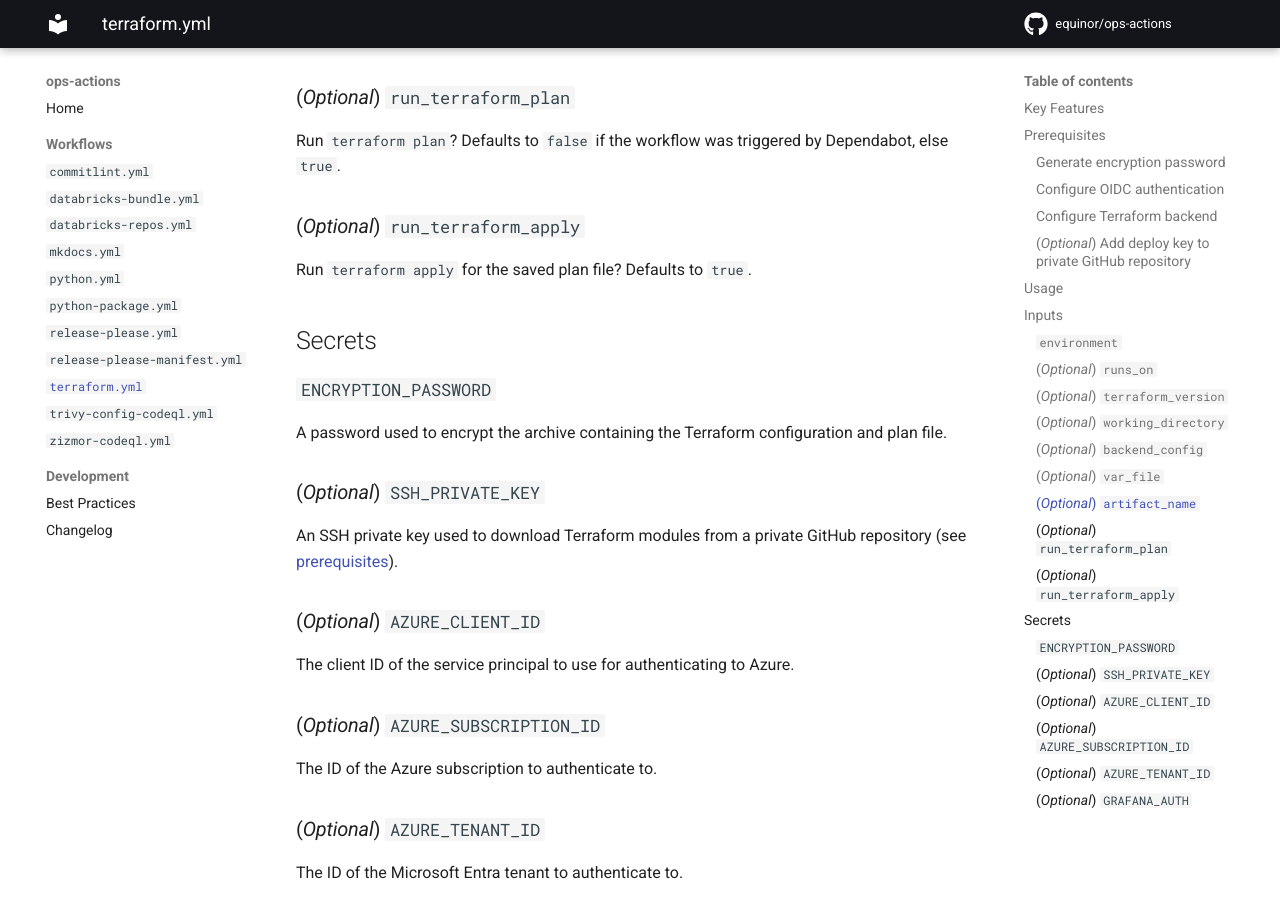
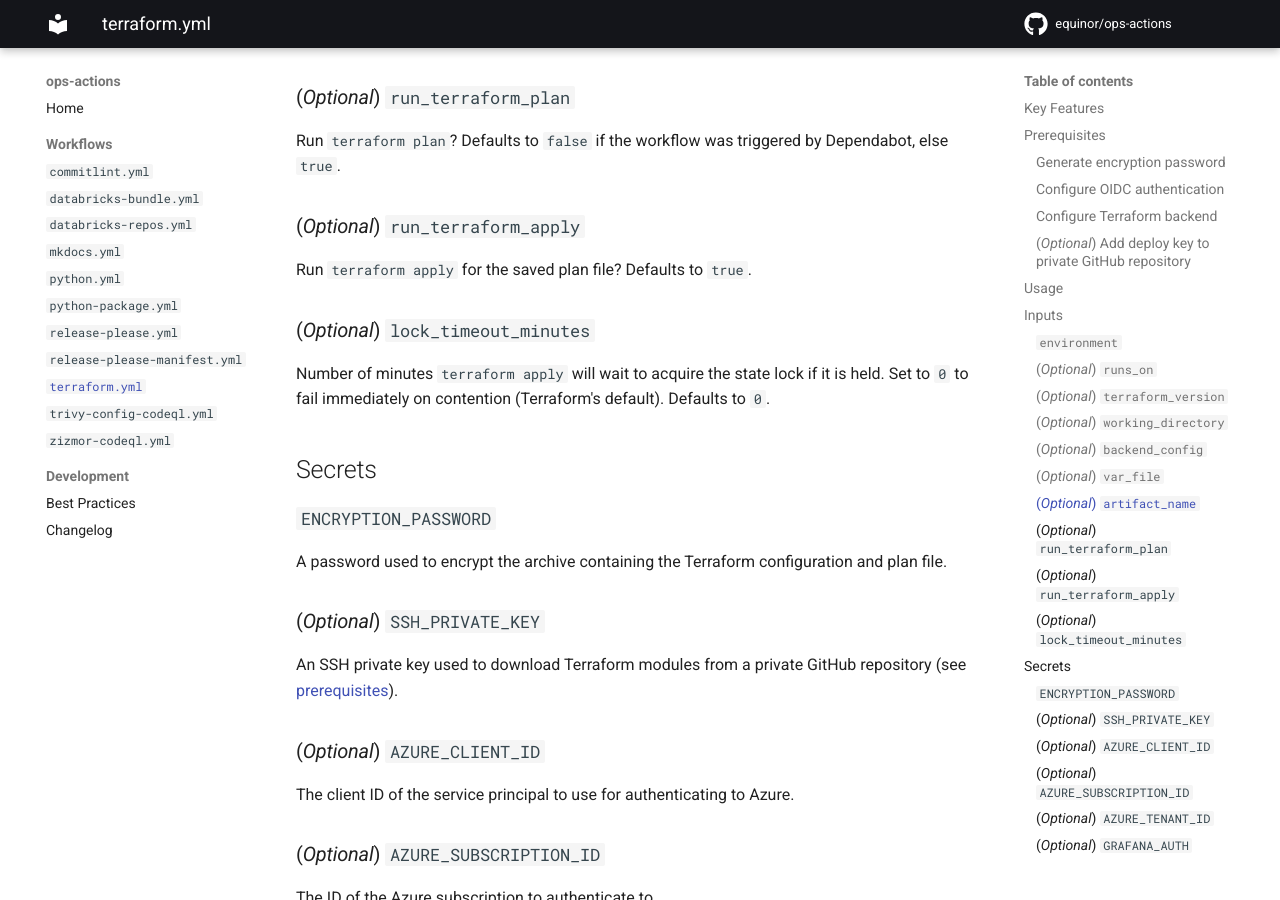
Before and after one commit to equinor/ops-actions, an MkDocs documentation site: the page built from docs/workflows/terraform.md, in a window 1280 px wide and 900 px high, scrolled down 2851 px. Built offline with MkDocs 1.6.1 and Material for MkDocs 9.7.7, drawn with Linux system fonts in a browser that asks for light colours; comment, search, counter and statistics services are not loaded.

Commit message:
feat(terraform): add lock_timeout_minutes input (default 0 = fail fast)

```diff
--- a/docs/workflows/terraform.md
+++ b/docs/workflows/terraform.md
@@ -111,6 +111,10 @@ Run `terraform plan`? Defaults to `false` if the workflow was triggered by Depen
 
 Run `terraform apply` for the saved plan file? Defaults to `true`.
 
+### (*Optional*) `lock_timeout_minutes`
+
+Number of minutes `terraform apply` will wait to acquire the state lock if it is held. Set to `0` to fail immediately on contention (Terraform's default). Defaults to `0`.
+
 ## Secrets
 
 ### `ENCRYPTION_PASSWORD`
```
Also changed, not shown: 1 other file.
